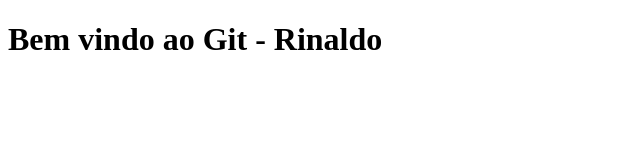
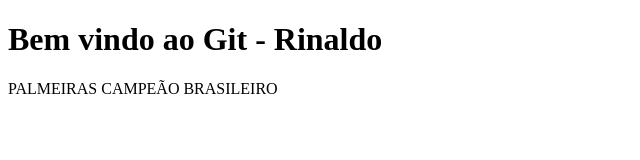
Before and after one commit to Rinaldo-27/aula_senai, a plain HTML site: page index.html in a window 1280 px wide. Shown: the whole page, without its empty margins (0-640 px from the left). Drawn offline with Linux system fonts and the light colour scheme.

Commit message:
Adicionei um parágrafo

```diff
--- a/index.html
+++ b/index.html
@@ -9,5 +9,9 @@
 
     <h1>Bem vindo ao Git - Rinaldo</h1>
 
+    <p>
+        PALMEIRAS CAMPEÃO BRASILEIRO
+    </p>
+
 </body>
 </html>
```
